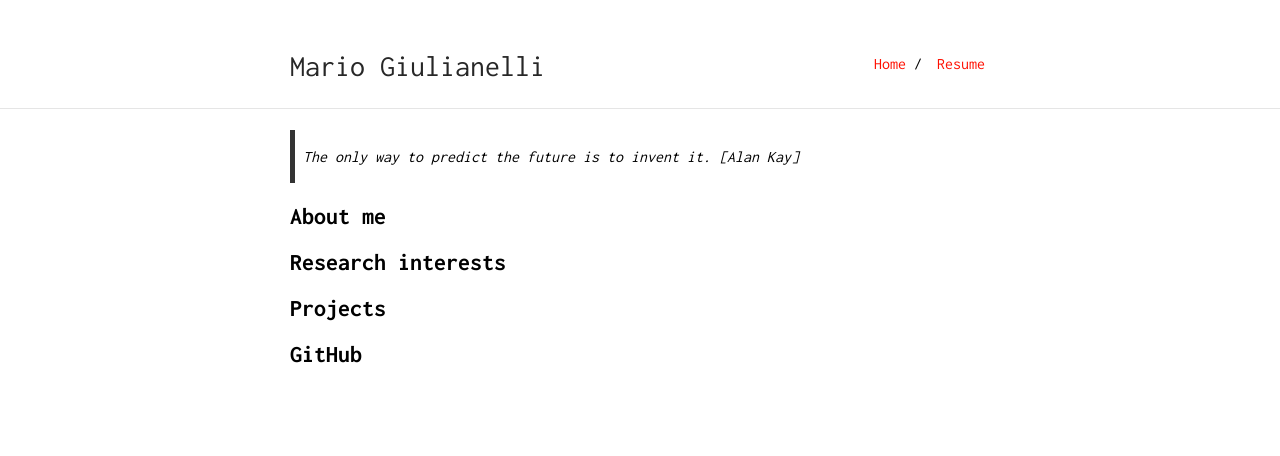
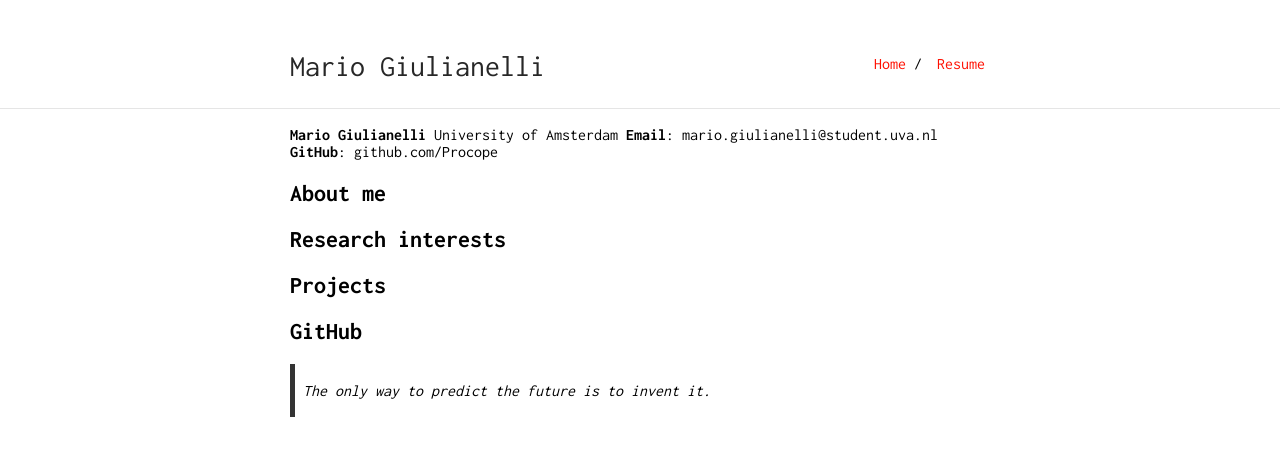
Before and after one commit to glnmario/glnmario.github.io, a Jekyll site: the page built from index.md, in a window 1280 px wide. Shown: the top 456 px of the page. Built offline with Jekyll 4.4.1, drawn with Linux system fonts in a browser that asks for light colours.

Commit message:
Update index.md

```diff
--- a/index.md
+++ b/index.md
@@ -2,7 +2,10 @@
 layout: default
 ---
 
-> The only way to predict the future is to invent it. [Alan Kay]
+**Mario Giulianelli**
+University of Amsterdam
+**Email**: mario.giulianelli@student.uva.nl
+**GitHub**: github.com/Procope
 
 ## About me
 
```
Also changed, not shown: other parts of index.md (+2 -0 lines).
